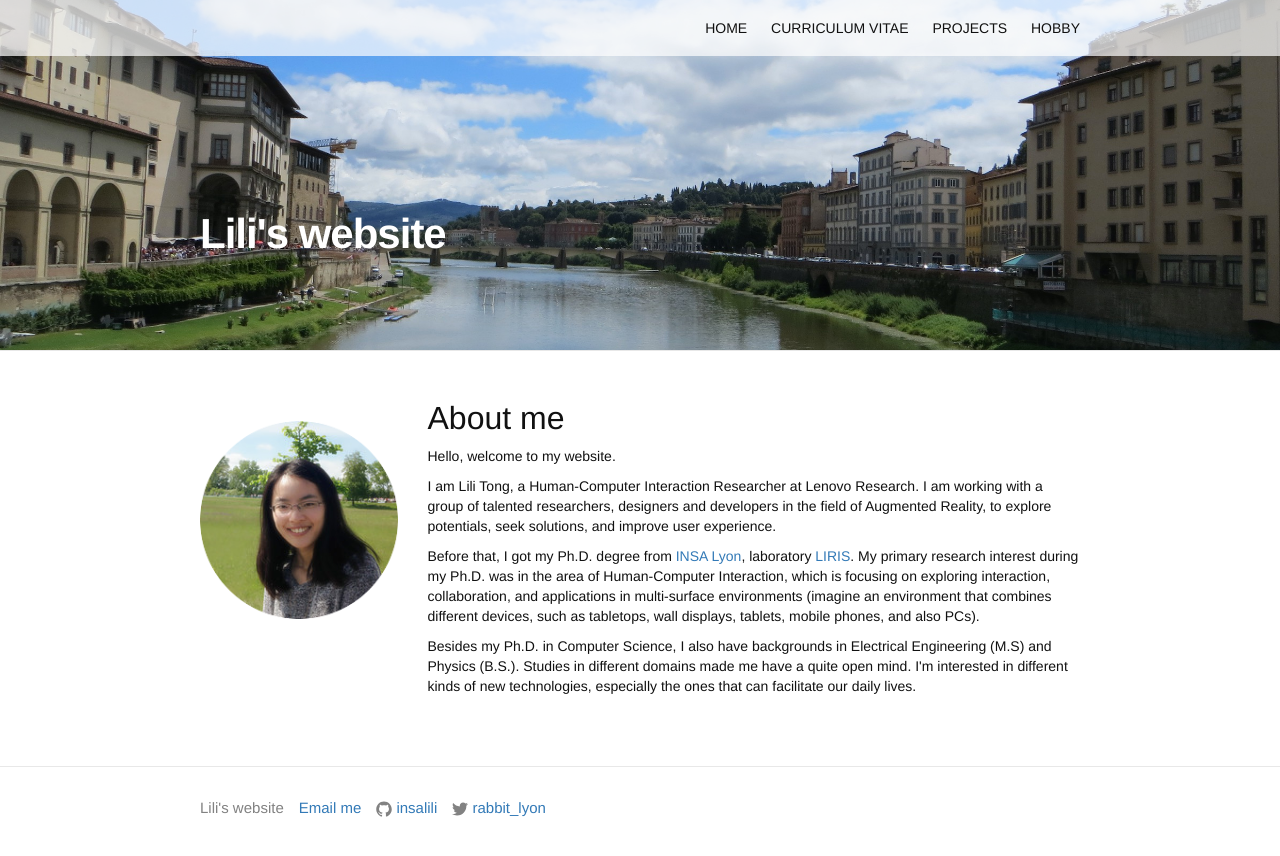
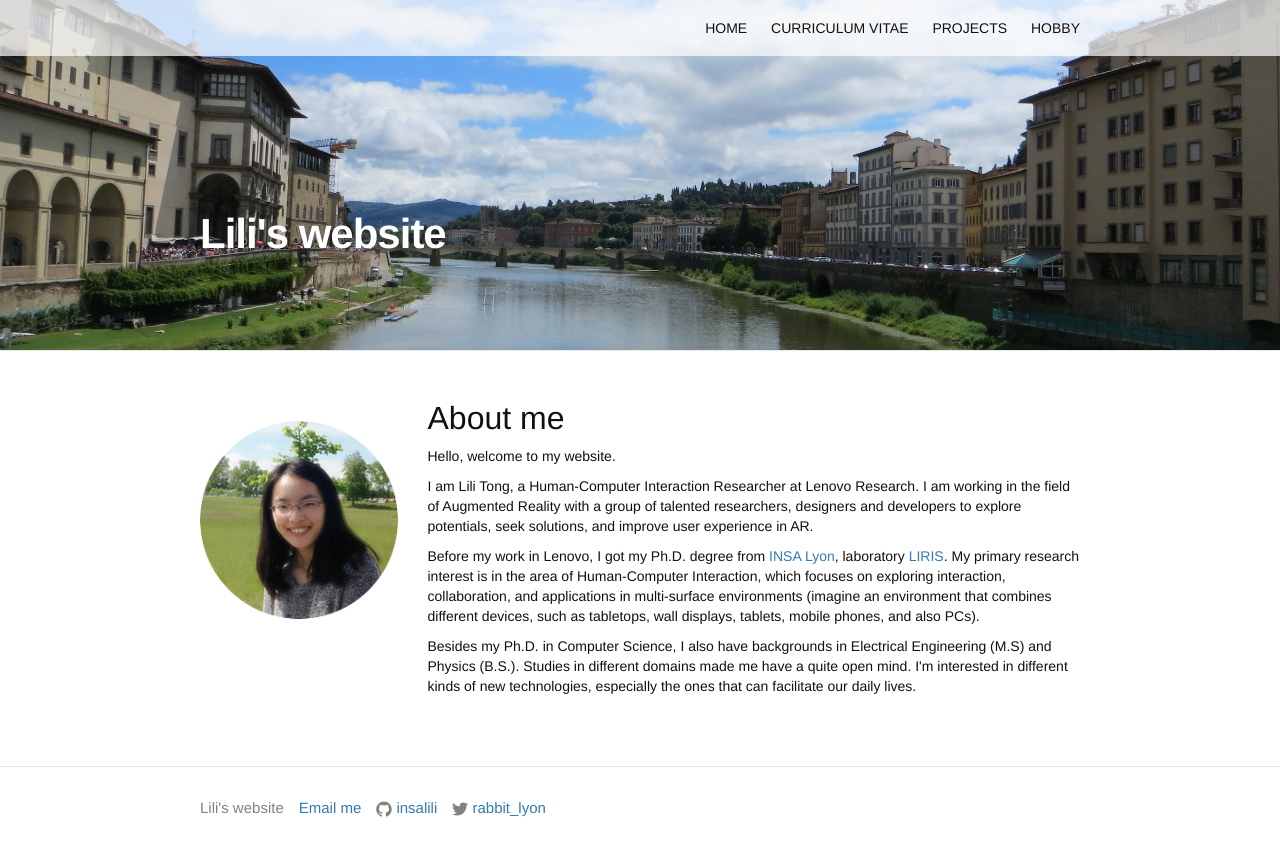
Before and after one commit to InsaLili/insalili.github.io, a Jekyll site: the page built from index.html, in a window 1280 px wide. Shown: the top 856 px of the page. Built offline with Jekyll 4.4.1, drawn with Linux system fonts in a browser that asks for light colours; comment, search, counter and statistics services are not loaded.

Commit message:
update info

```diff
--- a/index.html
+++ b/index.html
@@ -13,9 +13,9 @@
 	<div class="col-md-9">
 	  <h2>About me</h2>
 	  <p>Hello, welcome to my website.</p>
-	  <p>I am Lili Tong, a Human-Computer Interaction Researcher at Lenovo Research. I am working with a group of talented researchers, designers and developers in the field of Augmented Reality, to explore potentials, seek solutions, and improve user experience. </p>
-	  <p>Before that, I got my Ph.D. degree from <a target="_blank" href="http://www.insa-lyon.fr/en">INSA Lyon</a>, laboratory <a target="_blank" href="https://liris.cnrs.fr/membres?idn=ltong">LIRIS</a>.
-	  	My primary research interest during my Ph.D. was in the area of Human-Computer Interaction, which is focusing on exploring interaction, collaboration, and applications in multi-surface environments (imagine an environment that combines different devices, such as tabletops, wall displays, tablets, mobile phones, and also PCs).
+	  <p>I am Lili Tong, a Human-Computer Interaction Researcher at Lenovo Research. I am working in the field of Augmented Reality with a group of talented researchers, designers and developers to explore potentials, seek solutions, and improve user experience in AR. </p>
+	  <p>Before my work in Lenovo, I got my Ph.D. degree from <a target="_blank" href="http://www.insa-lyon.fr/en">INSA Lyon</a>, laboratory <a target="_blank" href="https://liris.cnrs.fr/membres?idn=ltong">LIRIS</a>.
+	  	My primary research interest is in the area of Human-Computer Interaction, which focuses on exploring interaction, collaboration, and applications in multi-surface environments (imagine an environment that combines different devices, such as tabletops, wall displays, tablets, mobile phones, and also PCs).
 	  </p>
 	  <p>Besides my Ph.D. in Computer Science, I also have backgrounds in Electrical Engineering (M.S) and Physics (B.S.). Studies in different domains made me have a quite open mind. I'm interested in different kinds of new technologies, especially the ones that can facilitate our daily lives.</p>
 	</div>
```
